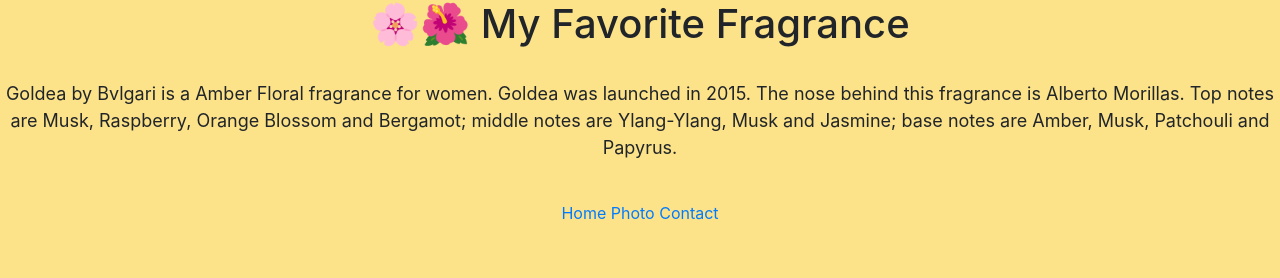
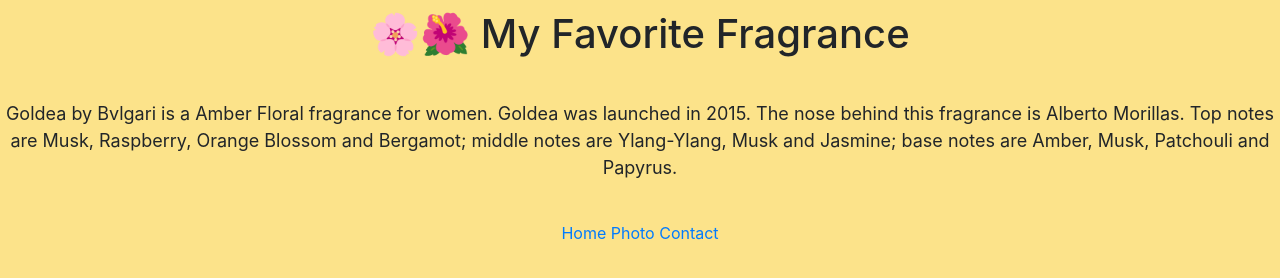
Before and after one commit to akhona-mazingisa/My-Favorite-Fragrance, a plain HTML site: page index.html in a window 1280 px wide. Drawn offline with nearby package versions, Linux system fonts and the light colour scheme.

Commit message:
Updated style.css

```diff
--- a/style.css
+++ b/style.css
@@ -2,8 +2,9 @@
     background-color: #fce38a;
 }
 
-h1 {
+h1, h2 {
     text-align: center;
+    padding: 10px;
 }
 
 p {
```
